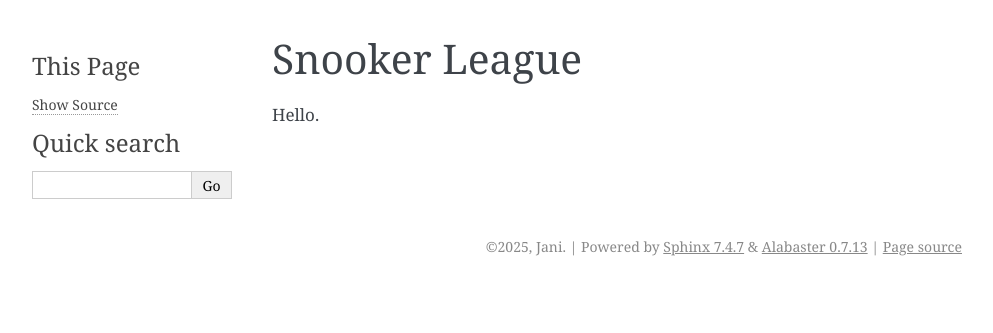
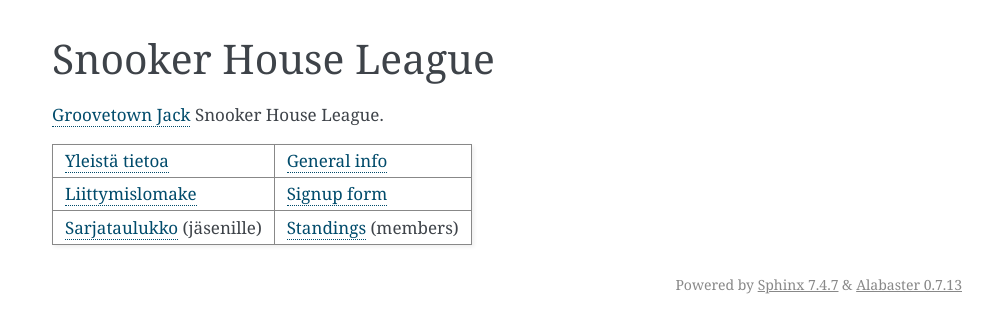
Before and after one commit to groovescore/league-site, a Sphinx documentation site: the page built from doc/index.rst, in a window 1280 px wide. Shown: the top 333 px of the page, without its empty margins (148-1141 px from the left). Built offline with Sphinx 7.4.7, drawn with Linux system fonts in a browser that asks for light colours.

Commit message:
update main page

```diff
--- a/doc/conf.py
+++ b/doc/conf.py
@@ -33,6 +33,15 @@ exclude_patterns = []
 
 html_theme = 'alabaster'
 html_static_path = ['_static']
+
+# No sidebar
+html_sidebars = {
+    '**': [
+    ]
+}
+html_show_copyright = False
+html_show_sourcelink = False
+html_show_sphinx = False
 
 # Redirects
 ROOT = pathlib.Path(__file__).parent.parent.resolve()
--- a/doc/index.rst
+++ b/doc/index.rst
@@ -1,10 +1,30 @@
 .. SPDX-License-Identifier: AGPL-3.0-or-later
 .. SPDX-FileCopyrightText: 2025 Jani Nikula <jani@nikula.org>
 
-Snooker League
-==============
+====================
+Snooker House League
+====================
 
-Hello.
+`Groovetown Jack`_ Snooker House League.
+
+.. list-table::
+   :header-rows: 0
+   :align: left
+
+   * - `Yleistä tietoa <info_>`_
+     - `General info <info_>`_
+   * - `Liittymislomake <signup_>`_
+     - `Signup form <signup_>`_
+   * - `Sarjataulukko <stats_>`_ (jäsenille)
+     - `Standings <stats_>`_ (members)
+
+.. _Groovetown Jack: https://www.groovetownjack.fi/
+
+.. _stats: sheet
+
+.. _info: info
+
+.. _signup: signup
 
 .. toctree::
    :maxdepth: 2
```
